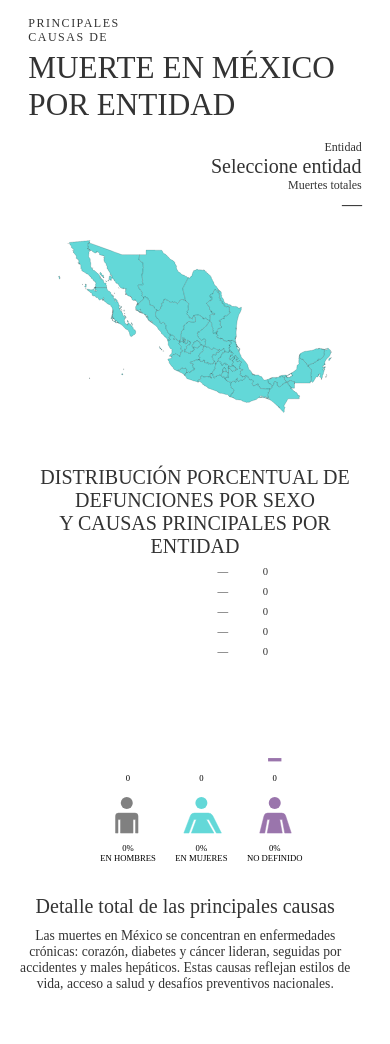
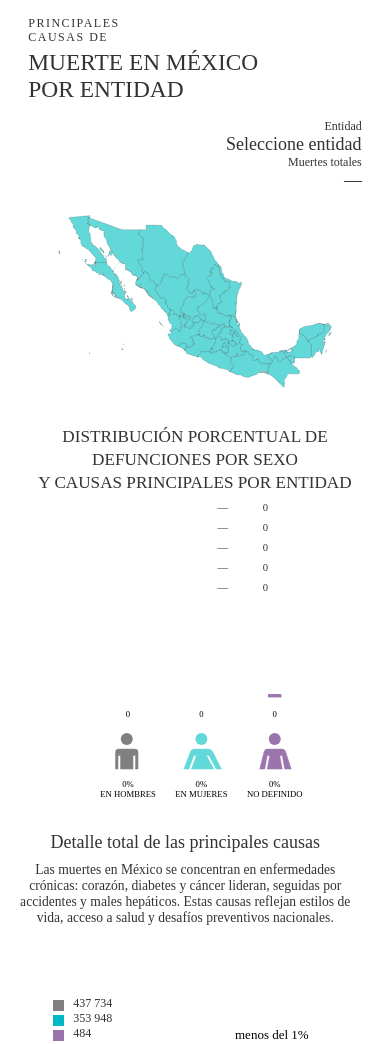
Before and after one commit to megadatogit/Elemento09, a plain HTML site: page index.html in a window 390 px wide. Shown: the top 1044 px of the page. Drawn offline with Linux system fonts and the light colour scheme.

Commit message:
fix: ajusta tipografia movil de EDR

```diff
--- a/ele09.css
+++ b/ele09.css
@@ -641,7 +641,8 @@ body {
   }
 
   .tit > :nth-child(2) {
-    font-size: clamp(1.5rem, 8vw, 2rem);
+    font-size: clamp(1.45rem, 6vw, 1.75rem);
+    line-height: 1.15;
     transform: none;
   }
 
@@ -651,13 +652,20 @@ body {
     margin: 1rem 0;
   }
 
+  .entidad > :nth-child(2),
+  .entidad > :nth-child(4) {
+    font-size: 1.125rem;
+  }
+
   .cntDer {
     width: 90%;
   }
 
   .sbtit {
+    margin-top: 2rem;
+    font-size: clamp(1rem, 4.4vw, 1.125rem);
+    line-height: 1.35;
     text-align: center;
-
   }
 
   .cntCausas {
@@ -683,6 +691,10 @@ body {
     text-align: center;
   }
 
+  .info > :nth-child(1) {
+    font-size: 1.125rem;
+  }
+
   .cntHistorico {
     flex-direction: column;
     align-items: center;
@@ -701,6 +713,8 @@ body {
       text-align: center;
 
       &>:nth-child(1) {
+        font-size: clamp(1.5rem, 6.5vw, 1.75rem);
+        line-height: 1.2;
         text-align: center;
         margin-bottom: 0.5rem;
       }
--- a/index.html
+++ b/index.html
@@ -38,7 +38,7 @@
       "temporalCoverage": "2023"
     }
   </script>
-  <link rel="stylesheet" href="ele09.css">
+  <link rel="stylesheet" href="ele09.css?v=2">
 
 </head>
 
```
